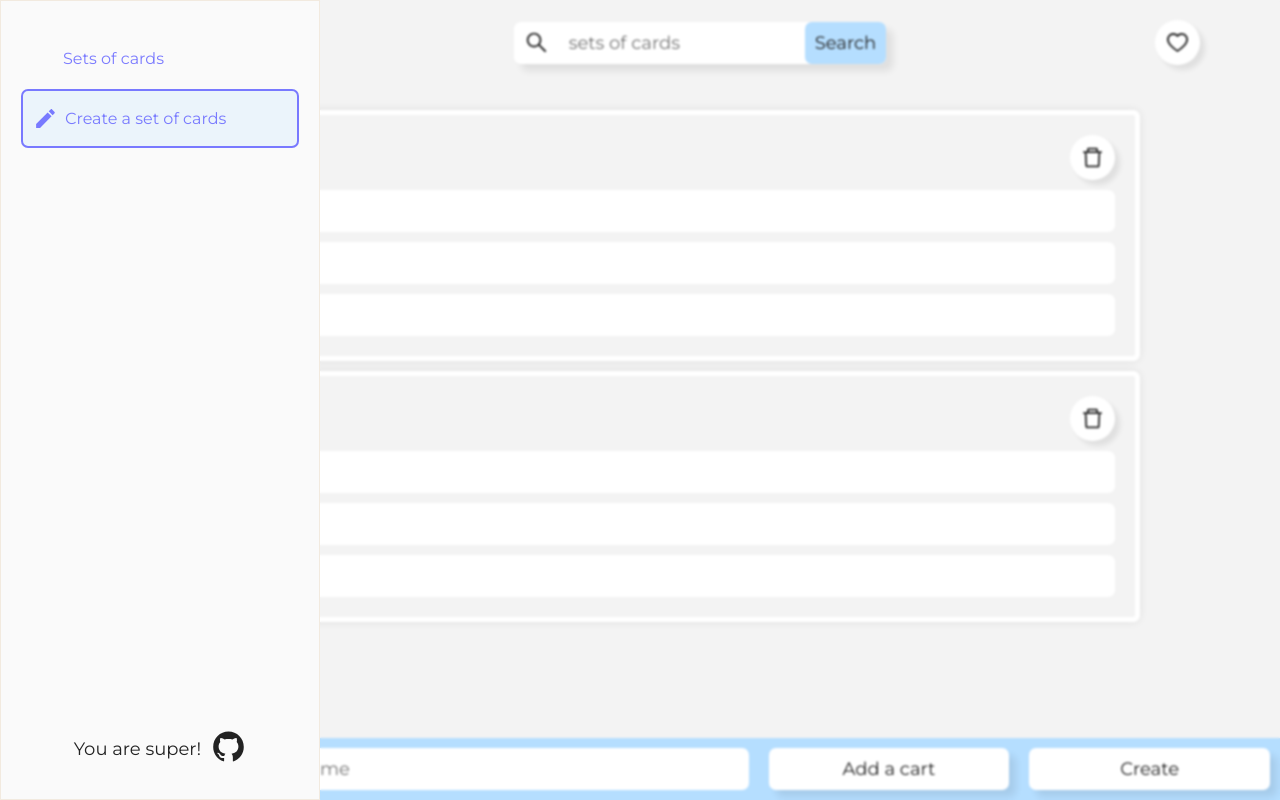
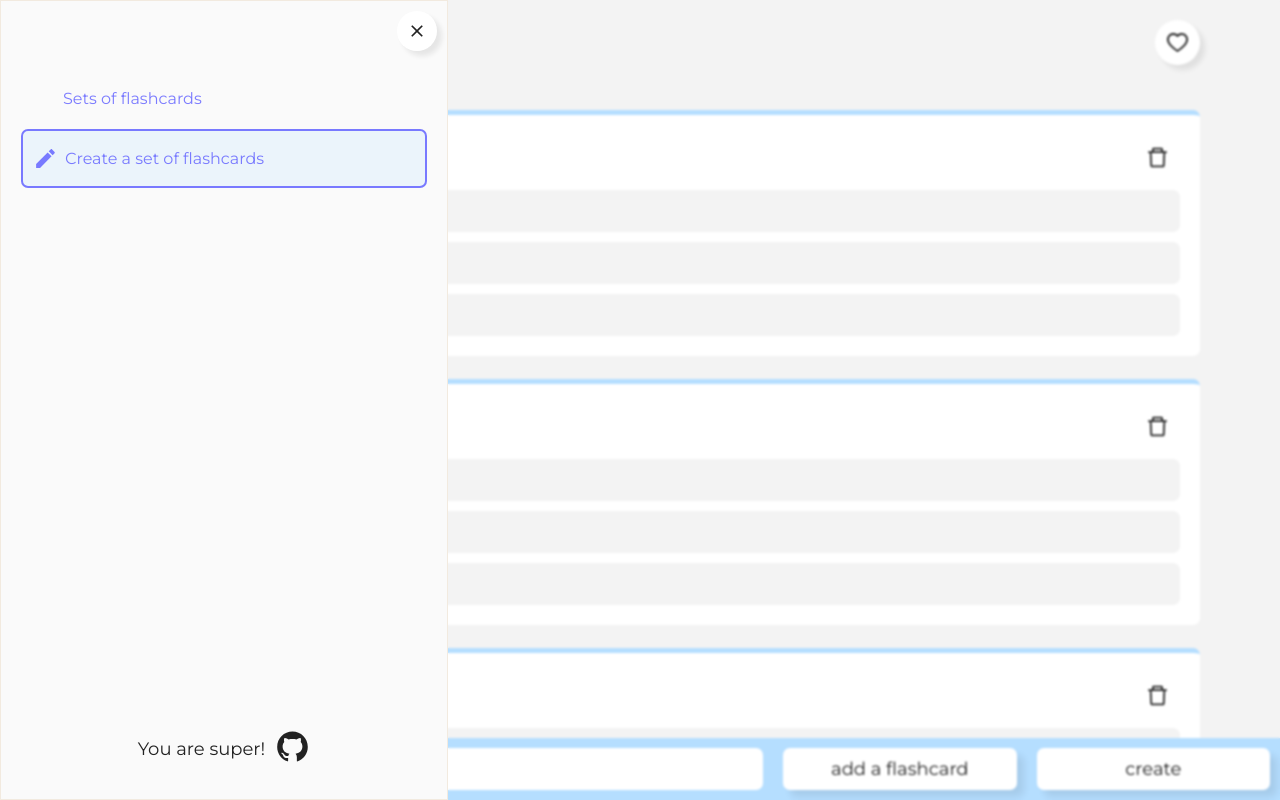
Before and after one commit to EgorGordinskiy/memrix, a React (Vite) app: page /#/create in a window 1280 px wide. Both pictures are taken after a click on the button 102 px from the left and 42 px from the top of the page. Shown: the top 800 px of the page. Built offline with nearby package versions, Linux system fonts and the light colour scheme; some icons are missing.

Commit message:
refactor: change styles

```diff
--- a/src/components/BurgerMenu/BurgerMenu.module.scss
+++ b/src/components/BurgerMenu/BurgerMenu.module.scss
@@ -7,7 +7,7 @@
   cursor: pointer;
   top: 0;
   left: 0;
-  transform: translateX(-130%);
+  transform: translateX(-140%);
   z-index: 999999;
 
   &.active {
@@ -20,16 +20,24 @@
 .blur {
   width: 100vw;
   height: 100vh;
-  left: 25%;
+  left: 35%;
   backdrop-filter: blur(1px);
   position: absolute;
+
+  @media (max-width: 768px) {
+    left: 0;
+    width: 0;
+    height: 0;
+    backdrop-filter: blur(0px);
+  }
 }
 
 .content {
   cursor: auto;
-  width: 25%;
+  width: 35%;
   height: 100%;
   padding: 30px 20px;
+  padding-top: 70px;
   background-color: #fafafa;
   border: 1px solid #f2eadf;
   transition: all 0.4s;
@@ -37,6 +45,20 @@
   flex-direction: column;
   align-items: stretch;
   justify-content: space-between;
+  position: relative;
+
+  @media (max-width: 768px) {
+    width: 100%;
+    height: 100vh;
+    // padding: 20px;
+    border: none;
+  }
+
+  .close {
+    position: absolute;
+    top: 10px;
+    right: 10px;
+  }
 
   ul {
     width: 100%;
--- a/src/components/BurgerMenu/BurgerMenu.tsx
+++ b/src/components/BurgerMenu/BurgerMenu.tsx
@@ -5,6 +5,8 @@ import classes from './BurgerMenu.module.scss';
 import { type INavigationItem } from '../../models/navigation-item.model';
 import { NavItem } from '../NavItem';
 import { AiFillCloseCircle, AiFillGithub, AiOutlineCloseCircle } from 'react-icons/ai';
+import { IoMdClose } from 'react-icons/io';
+import { IconButton } from '../UI/IconButton';
 
 interface BurgerMenuProps {
   items: INavigationItem[];
@@ -20,6 +22,9 @@ export const BurgerMenu: FC<BurgerMenuProps> = ({ items, active, setActive }) =>
       onClick={() => setActive(false)}>
       <div className={classes.blur}></div>
       <div className={classes.content} onClick={(e) => e.stopPropagation()}>
+        <div className={classes.close}>
+          <IconButton onClick={handlerClick} variant="secondary" icon={<IoMdClose />} />
+        </div>
         <ul>
           {items.map((item) => (
             <li key={item.id} onClick={handlerClick}>
--- a/src/components/CreateEducationalBlockForm/CreateEducationalBlockForm.module.scss
+++ b/src/components/CreateEducationalBlockForm/CreateEducationalBlockForm.module.scss
@@ -12,12 +12,12 @@
   }
 
   .words {
-    max-width: 1000px;
+    max-width: 1200px;
+    padding: 0px 40px;
     margin: 0 auto;
     display: flex;
     flex-direction: column;
-    align-items: stretch;
-    gap: 10px;
+    gap: 23px;
 
     .btn {
       width: 100%;
--- a/src/components/CreateEducationalBlockForm/CreateEducationalBlockForm.tsx
+++ b/src/components/CreateEducationalBlockForm/CreateEducationalBlockForm.tsx
@@ -14,15 +14,20 @@ export const CreateEducationalBlockForm: FC<CreateEducationalBlockFormProps> = (
   return (
     <form className={classes.form}>
       <div className={classes.panel}>
-        <h2 className={classes.title}>Creating a new set of cards</h2>
+        <span className={classes.title}>Creating a new set of flashcards</span>
         <MyInput placeholder="name" />
-        <MyButton variant="secondary">Add a cart</MyButton>
-        <MyButton variant="secondary">Create</MyButton>
+        <MyButton variant="secondary">add a flashcard</MyButton>
+        <MyButton variant="secondary">create</MyButton>
       </div>
       <div className={classes.content}>
         <div className={classes.words}>
           <CreateWordItem number={1} />
           <CreateWordItem number={2} />
+          <CreateWordItem number={3} />
+          <CreateWordItem number={4} />
+          <CreateWordItem number={5} />
+          <CreateWordItem number={6} />
+          <CreateWordItem number={7} />
         </div>
       </div>
     </form>
--- a/src/components/CreateWordItem/CreateWordItem.module.scss
+++ b/src/components/CreateWordItem/CreateWordItem.module.scss
@@ -2,13 +2,12 @@
 
 .item {
   padding: 20px;
-  width: 100%;
   display: flex;
   flex-direction: column;
   gap: 10px;
   align-items: stretch;
-  border: 5px solid $primary-color;
-  box-shadow: 0px 0px 9px $shadow-color;
+  border-top: 5px solid $secondary-color;
+  background-color: $primary-color;
   border-radius: 7px;
 
   .top {
@@ -17,14 +16,14 @@
     justify-content: space-between;
   }
   .number {
-    display: flex;
-    align-items: center;
-    justify-content: center;
-    width: 40px;
-    height: 40px;
-    padding: 10px;
-    border-radius: 50%;
-    background-color: $primary-color;
-    box-shadow: 5px 5px 5px $shadow-color;
+    // display: flex;
+    // align-items: center;
+    // justify-content: center;
+    // width: 40px;
+    // height: 40px;
+    // padding: 10px;
+    // border-radius: 50%;
+    // background-color: $primary-color;
+    // box-shadow: 5px 5px 5px $shadow-color;
   }
 }
--- a/src/components/CreateWordItem/CreateWordItem.tsx
+++ b/src/components/CreateWordItem/CreateWordItem.tsx
@@ -12,12 +12,12 @@ export const CreateWordItem: FC<CreateWordItemProps> = ({ number }) => {
   return (
     <div className={classes.item}>
       <div className={classes.top}>
-        <span className={classes.number}>{number}</span>
-        <IconButton variant="secondary" icon={<AiOutlineDelete size={25} />} />
+        <span className={classes.number}>{number}.</span>
+        <IconButton icon={<AiOutlineDelete size={25} />} />
       </div>
-      <MyInput placeholder="term" />
-      <MyInput placeholder="translation" />
-      <MyInput placeholder="transcription" />
+      <MyInput variant="secondary" placeholder="term" />
+      <MyInput variant="secondary" placeholder="translation" />
+      <MyInput variant="secondary" placeholder="transcription" />
     </div>
   );
 };
--- a/src/components/Header/Header.tsx
+++ b/src/components/Header/Header.tsx
@@ -6,7 +6,7 @@ import { Logo } from '../Logo';
 import { AiFillHeart, AiOutlineHeart, AiOutlinePlus } from 'react-icons/ai';
 import { CgMenuLeft } from 'react-icons/cg';
 import { IconButton } from '../UI/IconButton';
-import { Link } from 'react-router-dom';
+import { Link, useOutletContext } from 'react-router-dom';
 import { SearchBar } from '../SearchBar';
 
 interface HeaderProps {
@@ -26,7 +26,7 @@ export const Header: FC<HeaderProps> = ({ onClickBurgerButton }) => {
             />
             <Logo />
           </Wrapper>
-          <SearchBar />
+          {/* <SearchBar /> */}
           <Link to="/">
             <IconButton variant="secondary" icon={<AiOutlineHeart size={25} />} />
           </Link>
--- a/src/components/Layout/Layout.tsx
+++ b/src/components/Layout/Layout.tsx
@@ -9,16 +9,17 @@ import { PiCardsFill } from 'react-icons/pi';
 export const Layout: FC = () => {
   const [isBurgerMenu, setIsBurgerMenu] = useState(false);
   const navList: INavigationItem[] = [
-    { id: 0, name: 'Sets of cards', path: '/', icon: <PiCardsFill size={25} /> },
-    { id: 1, name: 'Сreate a set of cards', path: '/create', icon: <IoMdCreate size={25} /> }
+    { id: 0, name: 'Sets of flashcards', path: '/', icon: <PiCardsFill size={25} /> },
+    { id: 1, name: 'Сreate a set of flashcards', path: '/create', icon: <IoMdCreate size={25} /> }
   ];
   const handleClickBurgerButton = () => setIsBurgerMenu(!isBurgerMenu);
+  const [name, setName] = useState('Egor');
   return (
     <>
       <Header onClickBurgerButton={handleClickBurgerButton} />
       <BurgerMenu active={isBurgerMenu} setActive={setIsBurgerMenu} items={navList} />
       <main>
-        <Outlet />
+        <Outlet context={[name, setName]} />
       </main>
     </>
   );
--- a/src/components/UI/MyInput/MyInput.module.scss
+++ b/src/components/UI/MyInput/MyInput.module.scss
@@ -10,5 +10,5 @@
   background-color: $primary-color;
 }
 .secondary {
-  background-color: $bg-secondary-color;
+  background-color: $bg-primary-color;
 }
--- a/src/pages/HomePage/HomePage.tsx
+++ b/src/pages/HomePage/HomePage.tsx
@@ -6,6 +6,7 @@ import { EducationalBlockList } from '../../components/EducationalBlockList';
 import { Loader } from '../../components/Loader';
 import { EducationalBlockCard } from '../../components/EducationalBlockCard';
 import { Wrapper } from '../../components/Wrapper';
+import { useOutletContext } from 'react-router';
 
 export const HomePage: FC = () => {
   const { isLoading, data, isSuccess, isError } = useGetAllEducationalBlocksQuery();
@@ -18,6 +19,7 @@ export const HomePage: FC = () => {
       clickable: true
     }
   };
+
   return (
     <section className={classes.homePage}>
       <Container>
@@ -25,7 +27,6 @@ export const HomePage: FC = () => {
         {isLoading && <Loader />}
         {isSuccess && (
           <Wrapper direction="column" gap={25}>
-            <h3>Last added sets of cards</h3>
             <EducationalBlockList educationalBlocks={data} />
           </Wrapper>
         )}
--- a/src/variables.scss
+++ b/src/variables.scss
@@ -6,7 +6,7 @@ $primary-color: white;
 $secondary-color: rgb(181, 222, 255);
 $bg-link-color: rgba(200, 229, 252, 0.301);
 $bg-primary-color: rgb(243, 243, 243);
-$bg-secondary-color: rgb(219, 219, 219);
+$bg-secondary-color: rgb(227, 227, 227);
 $link-hover-color: rgba(181, 222, 255, 0.217);
 $link-color: rgba(99, 99, 255, 0.849);
 $text-primary-color: rgb(34, 34, 34);
```
Also changed, not shown: src/components/Loader/Loader.module.scss (+8 -4 lines).
